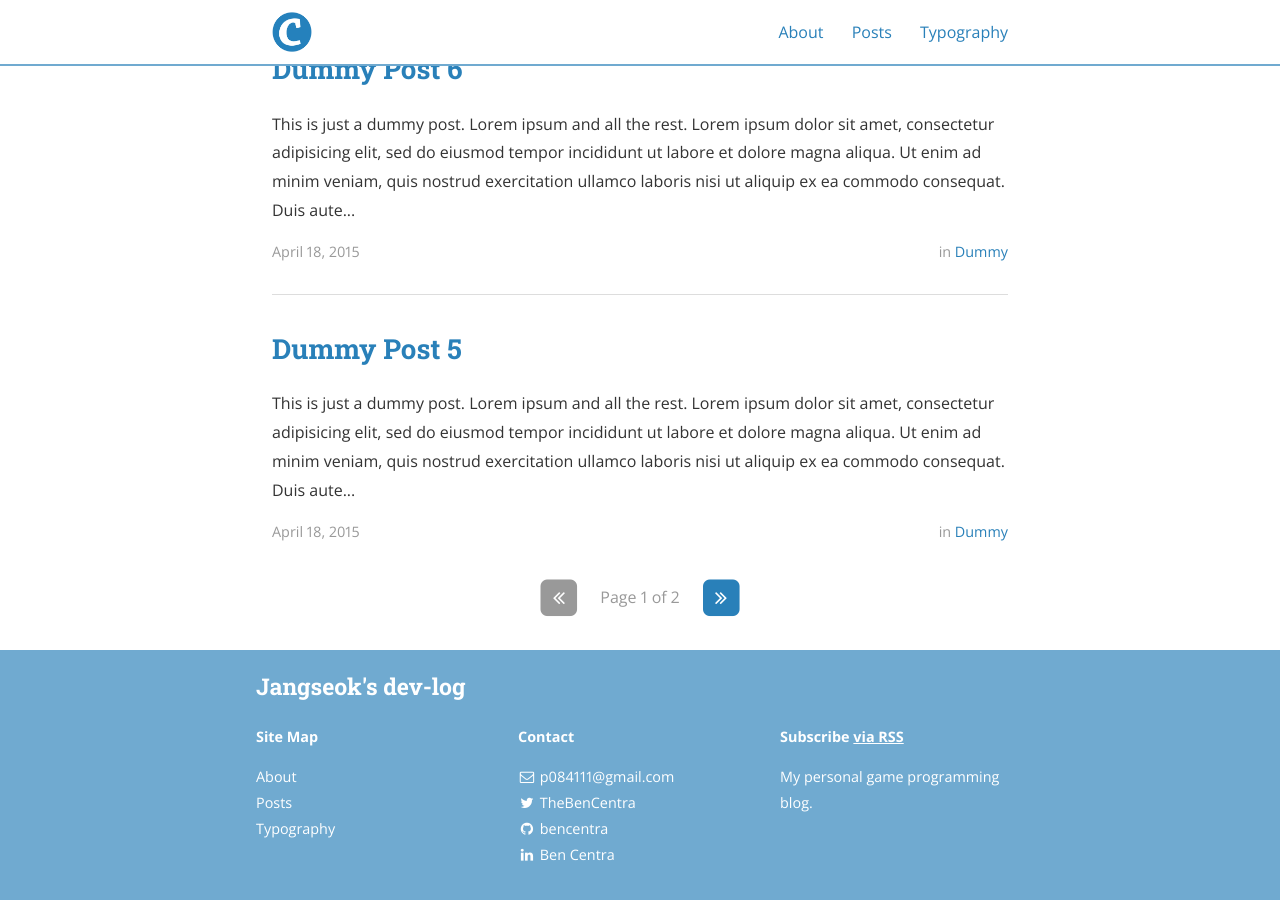
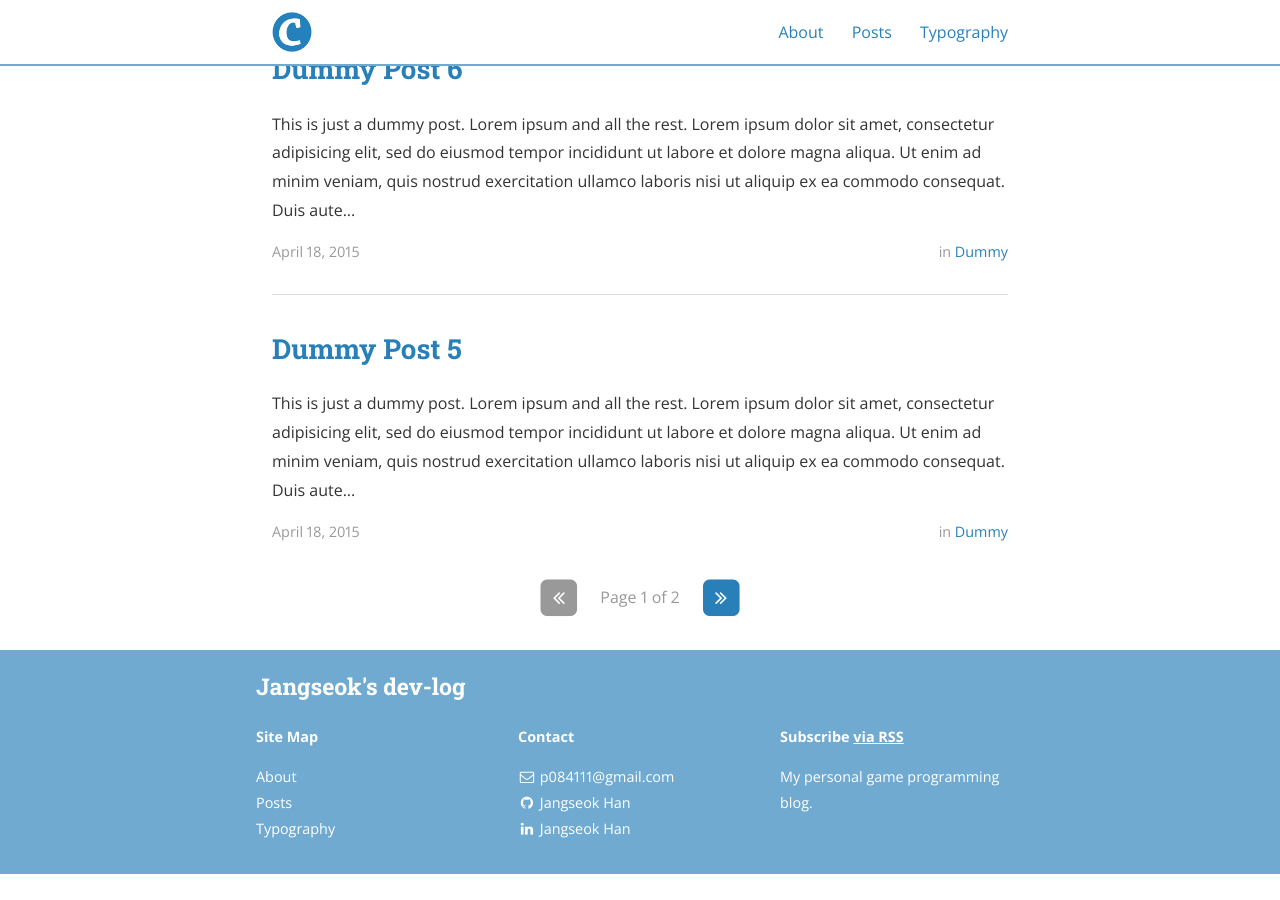
Before and after one commit to arian153/arian153.github.io, a Jekyll site: the page built from index.html, in a window 1280 px wide and 900 px high, scrolled down 1275 px. Built offline with Jekyll 4.4.1, drawn with Linux system fonts in a browser that asks for light colours; nearby versions of some CDN libraries; the list of posts is cut into pages by our own code; after the commit the page ends 2149 px from its top, so only the background shows below that.

Commit message:
Update _config.yml
Update config file.

```diff
--- a/_config.yml
+++ b/_config.yml
@@ -1,10 +1,7 @@
-# External plugins
-# See http://ixti.net/software/2013/01/28/using-jekyll-plugins-on-github-pages.html for making `jekyll archives` work.
 plugins:
-  - jekyll-archives # Sorry, not GitHub pages friendly!
+  - jekyll-archives
   - jekyll-sitemap
   - jekyll-paginate-v2
-
 exclude:
   - "/vendor/"
 
@@ -14,11 +11,8 @@ subtitle: "Game development & Game programming"
 email: p084111@gmail.com
 name: Jangseok Han
 description: "My personal game programming blog."
-# Base URL of site (i.e. /blog). It should always start with a slash,
-# and never end with a slash. Set it to a blank value if hosting at the
-# root of your server.
-baseurl: '' # the subpath of your site, e.g. /blog/
-url: https://arian153.github.io # the base hostname & protocol for your site
+baseurl: ''
+url: https://arian153.github.io
 cover: "/assets/header_image.jpg"
 logo: "/assets/logo.png"
 
@@ -46,7 +40,7 @@ jekyll-archives:
     tag: '/tag/:name/'
 
 # Disqus comments
-# disqus_shortname: bencentra
+disqus_shortname: jangseok
 
 # Google analytics
 # ga_tracking_id: "UA-XXXX-1"
@@ -77,29 +71,29 @@ descriptions:
 social:
   - name: Twitter
     icon: twitter
-    username: TheBenCentra
-    url: https://twitter.com/TheBenCentra
+    username: ""
+    url: ""
     desc: Follow me on Twitter
     share: true
 
   - name: Facebook
     icon: facebook
-    username: thebencentra
+    username: ""
     url: ""
     desc: Friend me on Facebook
     share: true
 
   - name: GitHub
     icon: github
-    username: bencentra
-    url: https://github.com/bencentra
+    username: Jangseok Han
+    url: https://github.com/arian153
     desc: Fork me on GitHub
     share: false
 
   - name: LinkedIn
     icon: linkedin
-    username: Ben Centra
-    url: https://www.linkedin.com/pub/ben-centra/47/769/60a
+    username: Jangseok Han
+    url: https://www.linkedin.com/in/jangseok-han-1266b4157/
     desc: Connect with me on LinkedIn
     share: true
 
```
